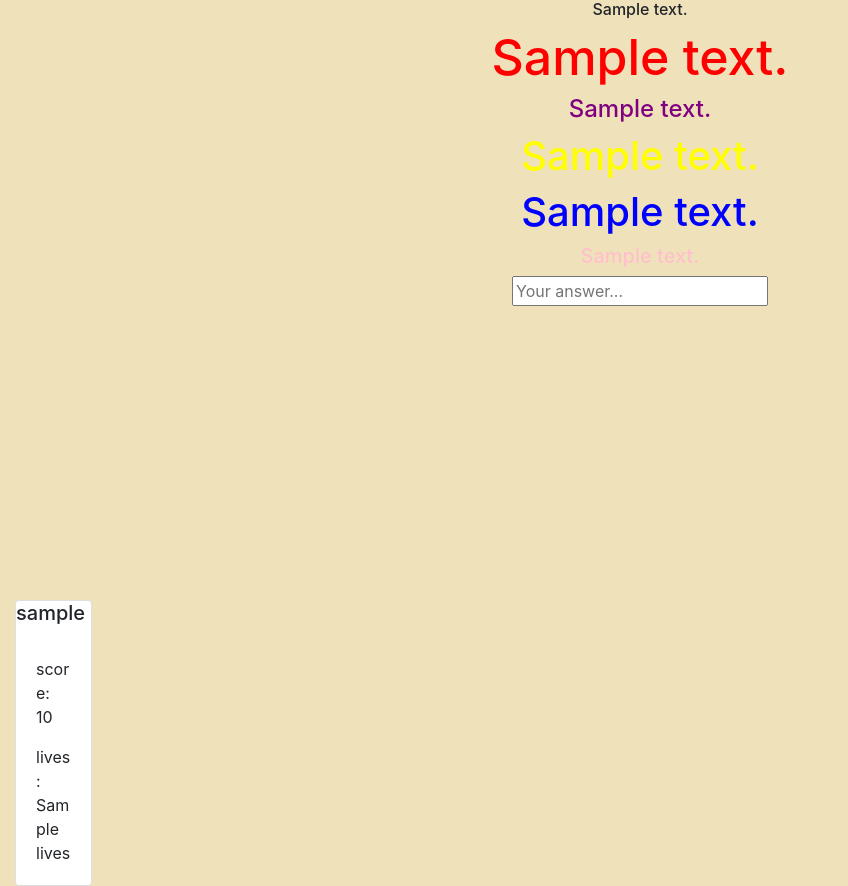
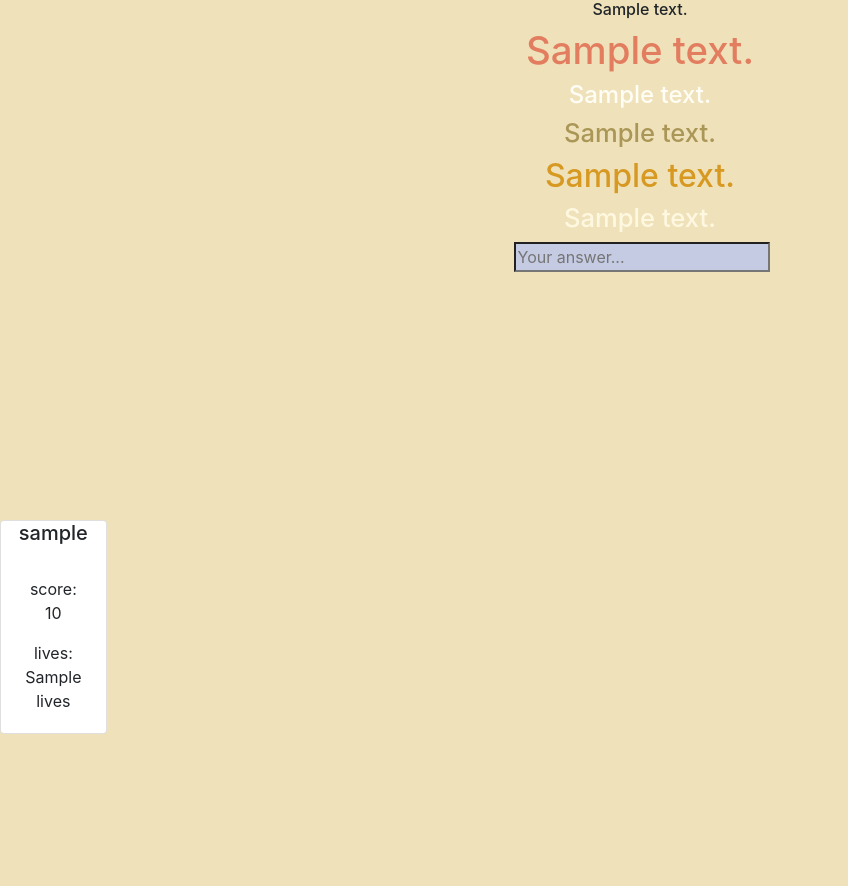
Before and after one commit to Paddywc/milestone-project-3, a Flask app: template templates/game.html in a window 1280 px wide. Shown: the whole page, without its empty margins (0-848 px from the left). After the commit the page ends 734 px from the top, so only its background shows below. Run offline with Flask 2, Linux system fonts and the light colour scheme; the template is opened without the code that fills it: most values are stand-ins (such as "Sample title", 1, 10 or a date in 2020); some libraries are stand-ins or nearby versions.

Commit message:
style game.html

```diff
--- a/active-game-files/answer.txt
+++ b/active-game-files/answer.txt
@@ -1 +1 @@
-The correct answer was: A flight of stairs
+The correct answer was: The kings in a deck of cards<br>
--- a/active-game-files/used_questions.json
+++ b/active-game-files/used_questions.json
@@ -1 +1 @@
-[{"question": "sameple_question"}, {"question": "What starts with a 'P', ends with an 'E'and has thousands of letters?"}, {"question": "This goes up and down, but never moves? What is it?"}]
+[{"question": "sameple_question"}, {"question": "This travels around the world but stays in one spot? What is it?"}, {"question": "If I drink, I die. If I eat, I am fine. What am I?"}, {"question": "It is higher without the head, than with it. What is it?"}, {"question": "Where does Friday come before Thursday?"}, {"question": "I am a word. If you pronounce me rightly, it will be wrong. If you pronounce me wrong it is right? What word am I?"}, {"question": "/static/img/spot-the-different-image-puzzle.jpg"}, {"question": "/static/img/guess-the-parking-number-puzzle.jpg"}, {"question": "/static/img/tiger.jpg"}, {"question": "/static/img/gears.jpg"}, {"question": "What belongs to you but others use it more than you do?"}, {"question": "I am taken from a mine and shut up in a wooden case, from which I am never released, and yet I am used by almost everybody. What am I?"}, {"question": "The first man is the master of priceless gems; The second man is the master of love; The third man is the master of shovels; The fourth man is the master of big sticks; Who are they?"}]
--- a/data/pictures.txt
+++ b/data/pictures.txt
@@ -20,7 +20,7 @@ Image 2 is different. Look at the eyes.
 
 tiger.jpg
 Things are just as they seem, right? Well, check again. Can you count the number of tigers in this picture ?
-tiger-answer.jpg
+16
 16
 
 how-many-balls.jpg
@@ -30,7 +30,7 @@ Can you count the number of balls in picture below?
 
 number-of-squares.jpg
 Can you count the number of squares in the figure below
-number-of-squares-answer.jpg
+40
 40
 
 guess-the-parking-number-puzzle.jpg
--- a/run.py
+++ b/run.py
@@ -55,7 +55,7 @@ def add_correct_text(text):
 
 def add_incorrect_text(text):
     with open("active-game-files/correct.txt", "a") as f:
-        f.writelines("<span class='correct'>{}</span>".format(text))
+        f.writelines("<span class='incorrect'>{}</span>".format(text))
 
 
 
@@ -67,7 +67,7 @@ def add_incorrect_guesses_text(player):
 
 def add_host_text(text):
     with open("active-game-files/host.txt", "a") as f:
-            f.writelines(text)
+            f.writelines("{}<br>".format(text))
 
 
 
@@ -80,7 +80,7 @@ def add_correct_answer_text(player):
     else:
         correct_answer = question_tuple[1]
 
-    text_to_write = "The correct answer was: {0}".format(correct_answer)
+    text_to_write = "The correct answer was: {0}<br>".format(correct_answer)
     with open("active-game-files/answer.txt", "a") as f:
             f.writelines(text_to_write)
 
@@ -93,7 +93,7 @@ def add_eliminated_text(player):
 def add_question_text(question):
 
     with open("active-game-files/question.txt", "a") as f:
-            f.writelines(question)
+            f.writelines("{}<br>".format(question))
 
 
 def add_game_over_text():
@@ -406,7 +406,7 @@ def ask_question():
 
     if question_is_picture_question(question):
         img_text = "<img src ='{}'>".format(question[0])
-        add_game_text(img_text)
+        add_question_text(img_text)
         add_question_text(question[1])
     else:
         # print(question[0])
@@ -953,7 +953,7 @@ def set_username_page(players):
             username = request.form["player-{0}-username".format(i+1)]
             player_object = {
                 "username" : username,
-                "lives" : 1,
+                "lives" : 2,
                 "score" : 4,
                 "question": "",
                 "last question correct": True,
@@ -1002,7 +1002,12 @@ def render_game():
     game_data = get_json_data()
 
     players = len(game_data)
-    col_size = 12/players
+
+    col_size = int(24/players)
+    col_sm_size = int(12/players)
+
+    if players==1:
+        col_size=12
 
     eliminated_player= {}
 
@@ -1061,7 +1066,7 @@ def render_game():
 
 
 
-    return render_template("game.html", correct_text = ''.join(round_text[0]), eliminated_text = ''.join(round_text[1]), answer_text = ''.join(round_text[2]), host_text = ''.join(round_text[3]), question_text = ''.join((round_text[4])), incorrect_guesses_text= ''.join(round_text[5]),   col_size = col_size,  game_data =game_data)
+    return render_template("game.html", correct_text = ''.join(round_text[0]), eliminated_text = ''.join(round_text[1]), answer_text = ''.join(round_text[2]), host_text = ''.join(round_text[3]), question_text = ''.join((round_text[4])), incorrect_guesses_text= ''.join(round_text[5]),   col_size = col_size, col_sm_size= col_sm_size,  game_data =game_data)
 
 
 
--- a/static/css/styles.css
+++ b/static/css/styles.css
@@ -7,7 +7,7 @@ header{
 }
 
 main {
-    height: 75vh;
+   min-height: 65vh;
     text-align: center;
 }
 
@@ -39,7 +39,10 @@ footer {
 }
 
 
-
+.question img {
+    max-width: 90vw;
+    max-height: 30vh;
+}
 .btn {
     margin-left: 5px;
     margin-bottom: 8px;
@@ -52,53 +55,62 @@ footer {
 
 
 .host{
-    font-size: 40px;
-    color: yellow
+    font-size: 2vw;
+    color: #AA9656
 }
 
 .question{
-    font-size:40px;
-    color: blue;
+    font-size:2.5vw;
+    color: #d79922;
 }
 
 .answer{
 
-color: purple;
+color: #FFFDF5;
+size: 1.5vw;
 
 }
 
 .guesses{
-    color: pink;
+    color: #FFF8E1;
+    font-size: 2vw;
 }
 
 .eliminated {
-    font-size: 50px;
-    color: red;
+    font-size: 3vw;
+    color: #e27D60;
 }
 
 .correct {
-    font-size: 30px;
-    color: green;
+    font-size:4vw;
+    color: #8EEFAF;
 }
 
 .incorrect {
-    font-size: 30px;
-    color: red;
+    font-size: 4vw;
+    color: #e27D60;
 }
 
+.card-row .col{
+    padding:0;
+}
+
+.card{
+    text-align: center;
+}
 
 #player-1-card{
-    background-color: blue
+    background-color: #a64ac9
 }
 
 #player-2-card{
-    background-color:red;
+    background-color:#Fccd04;
 }
 
 #player-3-card{
-    background-color: yellow;
+    background-color: #ffb48f;
 }
 
 #player-4-card{
-    background-color: green;
+    background-color: #17e9e0;
 }
--- a/templates/game.html
+++ b/templates/game.html
@@ -20,16 +20,16 @@
 
 
     <form method="POST">
-        <input type="text" id="answer" name="answer" placeholder="Your answer...">
+        <input type="text" class="text-input" id="answer" name="answer" placeholder="Your answer...">
 
     </form>
 </main>
 <footer>
     <div class="container-fluid">
-        <div class="row">
+        <div class="row card-row">
             {% for player in game_data %}
 
-            <div class="col col-{{ col_size }}">
+            <div class="col col-{{ col_size }} col-sm-{{ col_sm_size }}">
                 <div class="card" id="player-{{ player.no }}-card">
                     <h5 class="card-title">{{ player.username}}</h5>
                     <div class="card-body">
--- a/templates/leaderboard.html
+++ b/templates/leaderboard.html
@@ -4,7 +4,7 @@
 <main>
 
 
-<h4 class="eliminated"> {{ game_over_text  |safe }}</h4>
+<h4 class="eliminated"> {{ game_over_text |safe }}</h4>
 <h4 class="answer">{{ answer_text |safe }} </h4>
 
 
--- a/templates/usernames.html
+++ b/templates/usernames.html
@@ -5,7 +5,7 @@
 
 
 
-<div class="row">
+<div class="row  align-items-center justify-content-center">
     <form method="POST">
         <div class="col-xs-12 col-md-12">
             {% for i in range(players) %}
```
Also changed, not shown: data/high_scores.json (+1 -1 lines).
